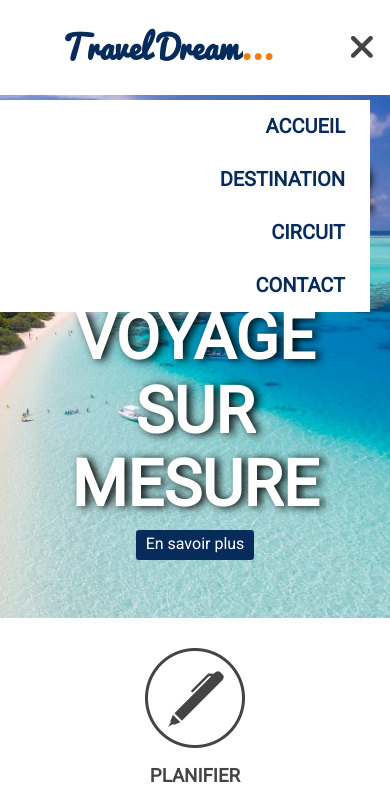
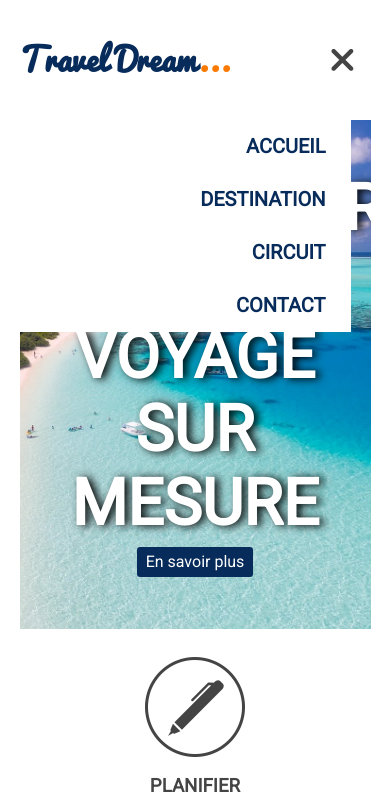
Before and after one commit to ACISSOKHO87/agence-voyage, a plain HTML site: page index.html in a window 390 px wide. Both pictures are taken after a click on the element 359 px from the left and 47 px from the top of the page. Shown: the top 801 px of the page. Drawn offline with Linux system fonts and the light colour scheme.

Commit message:
agence-voyage v2

```diff
--- a/css/style.css
+++ b/css/style.css
@@ -23,18 +23,18 @@ body {
 
 /* HEADER */
 header{
+    width: 90%;
     position: relative;
     display: flex;
-    justify-content: space-around;
+    justify-content: space-between;
     align-items: center;
-    margin: 0 auto;
-    padding: 2% 0;
+    margin: 20px auto;
 }
 
 header nav {
     display: flex;
     justify-content: space-between;
-    width: 30%;
+    width: 40%;
 }
 
 header nav a {
@@ -47,11 +47,8 @@ header nav a {
 /* MAIN */
 
 main{
-	max-width: 1400px;
-    display: flex;
-    flex-direction: column;
-    align-items: center;
-    justify-content: center;
+    width: 90%;
+    margin: 0 auto;
 }
 
 #menu {
@@ -67,8 +64,6 @@ img {
 h1, .last-section h2 {
     font-family: "Pacifico";
     color: #072b5a;
-    width: 100%;
-    text-align: center;
 }
 
 footer h3 {
@@ -132,8 +127,7 @@ span {
     display: flex;
     justify-content: space-evenly;
     background-color: #efefef;
-    padding-top: 50px;
-    padding-bottom: 50px;
+    padding: 5% 0;
 }
 
 div {
@@ -157,11 +151,13 @@ div {
 }
 
 .last-section{
+    width: 100%;
     display: flex;
+    padding: 10px;
     flex-direction: column;
+    justify-content: center;
     align-items: center;
-    justify-content: center;
-    margin: 30px;
+    margin: 1% 0;
 }
 
 .last-section .contact-form {
@@ -213,6 +209,13 @@ footer{
     text-align: center;
     background-color: #072b5a;
     color: white;
+}
+
+
+@media screen and (max-width: 1024px) {
+    header nav {
+        width: 50%;
+    }
 }
 
 @media screen and (max-width: 768px) {
```
